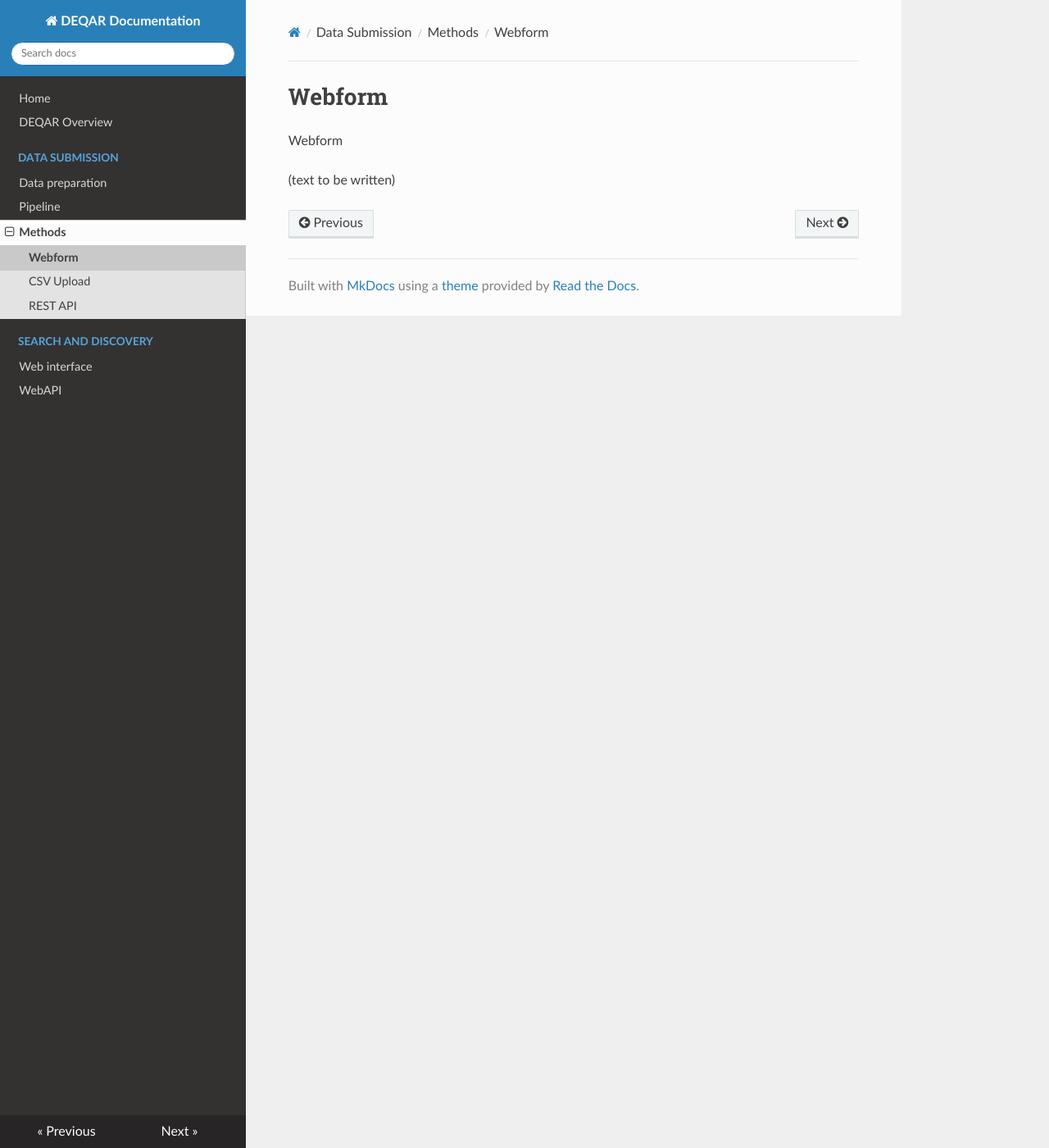
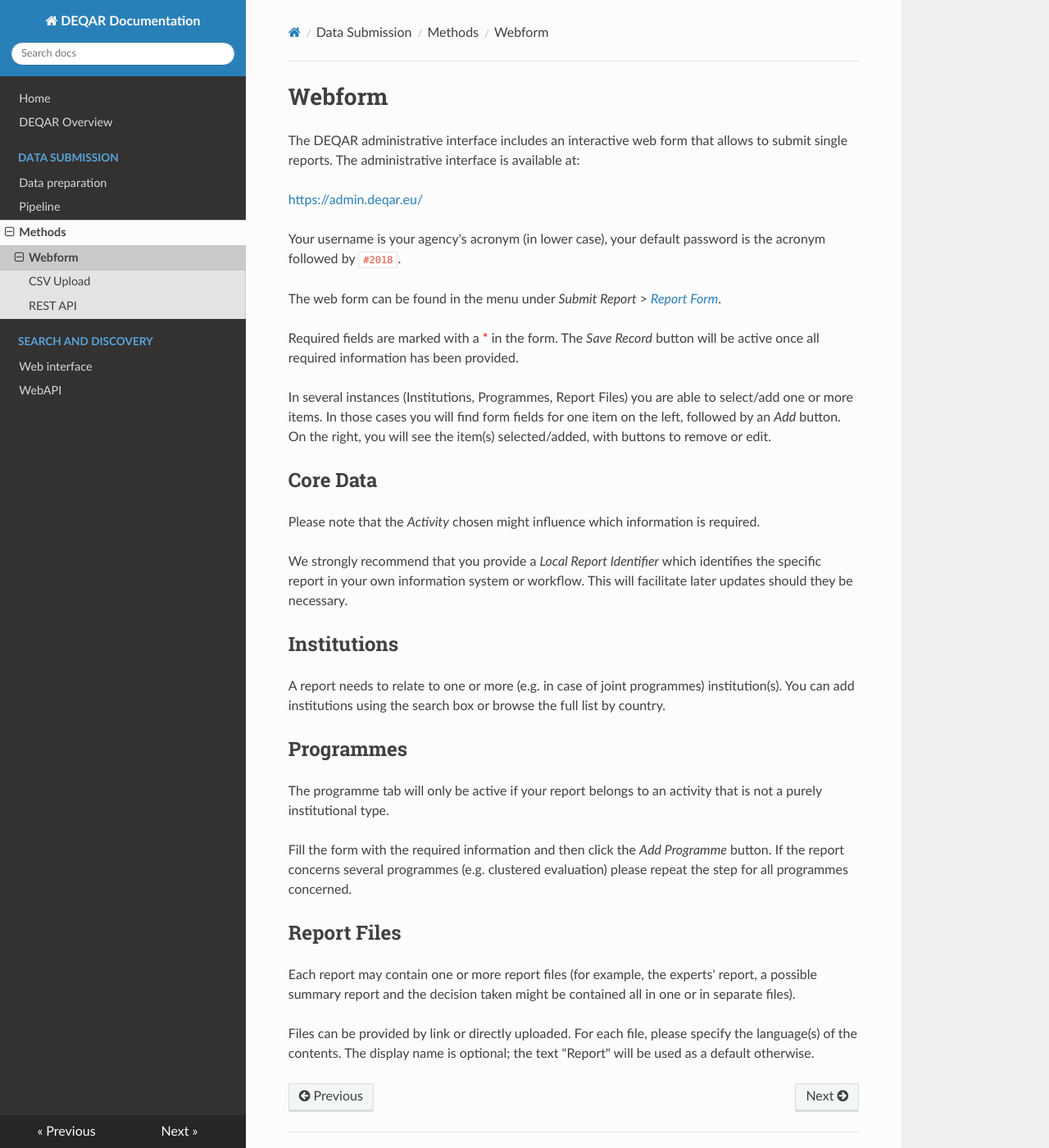
Before and after one commit to EQAR/deqar-docs, an MkDocs documentation site: the page built from docs/webform.md, in a window 1280 px wide and 1400 px high. Shown: the whole window at 82% size. Built offline with MkDocs 1.6.1, drawn with Linux system fonts in a browser that asks for light colours; nearby versions of some CDN libraries; old or Windows-style settings are respelled for this version of MkDocs.

Commit message:
Update webform.md

```diff
--- a/docs/webform.md
+++ b/docs/webform.md
@@ -1,3 +1,33 @@
-Webform
+The DEQAR administrative interface includes an interactive web form that allows to submit single reports. The administrative interface is available at:
 
-(text to be written)
+<https://admin.deqar.eu/>
+
+Your username is your agency's acronym (in lower case), your default password is the acronym followed by `#2018`.
+
+The web form can be found in the menu under *Submit Report* > *[Report Form](https://admin.deqar.eu/report-form)*.
+
+Required fields are marked with a <span style="color: #f00;">\*</span> in the form. The *Save Record* button will be active once all required information has been provided.
+
+In several instances (Institutions, Programmes, Report Files) you are able to select/add one or more items. In those cases you will find form fields for one item on the left, followed by an *Add* button. On the right, you will see the item(s) selected/added, with buttons to remove or edit.
+
+## Core Data
+
+Please note that the *Activity* chosen might influence which information is required.
+
+We strongly recommend that you provide a *Local Report Identifier* which identifies the specific report in your own information system or workflow. This will facilitate later updates should they be necessary.
+
+## Institutions
+
+A report needs to relate to one or more (e.g. in case of joint programmes) institution(s). You can add institutions using the search box or browse the full list by country.
+
+## Programmes
+
+The programme tab will only be active if your report belongs to an activity that is not a purely institutional type.
+
+Fill the form with the required information and then click the *Add Programme* button. If the report concerns several programmes (e.g. clustered evaluation) please repeat the step for all programmes concerned.
+
+## Report Files
+
+Each report may contain one or more report files (for example, the experts' report, a possible summary report and the decision taken might be contained all in one or in separate files).
+
+Files can be provided by link or directly uploaded. For each file, please specify the language(s) of the contents. The display name is optional; the text "Report" will be used as a default otherwise.
```
